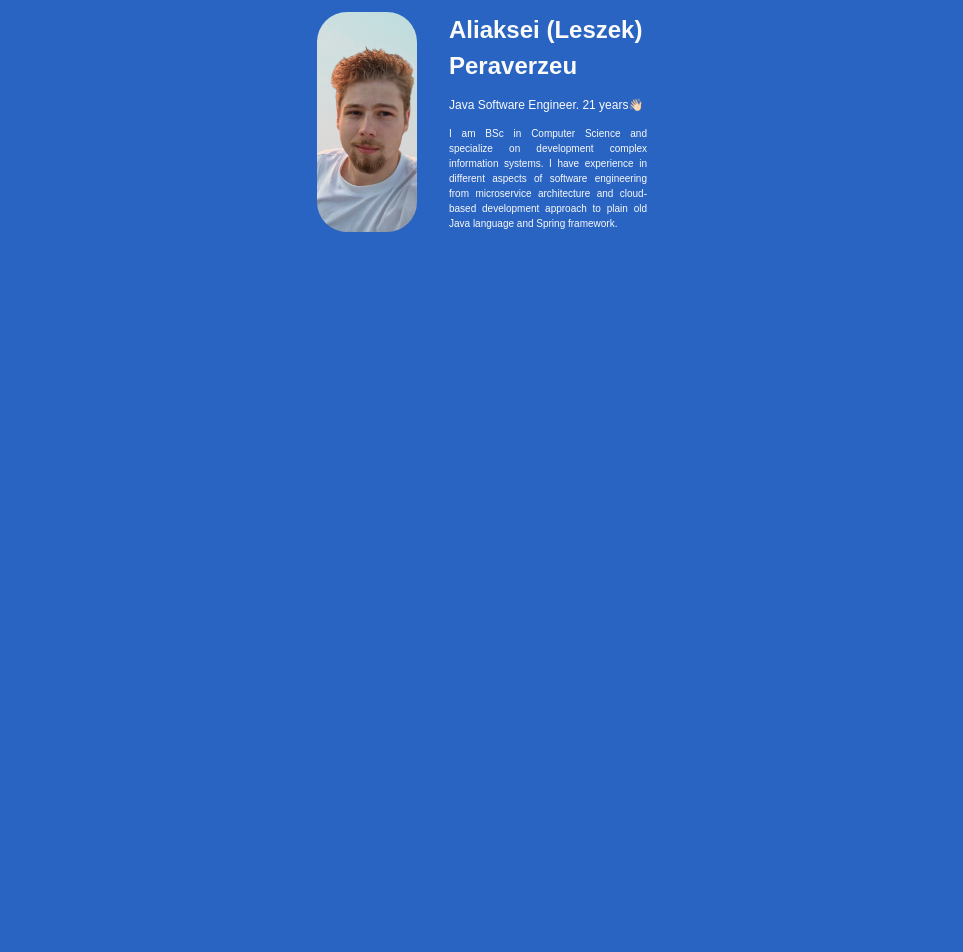
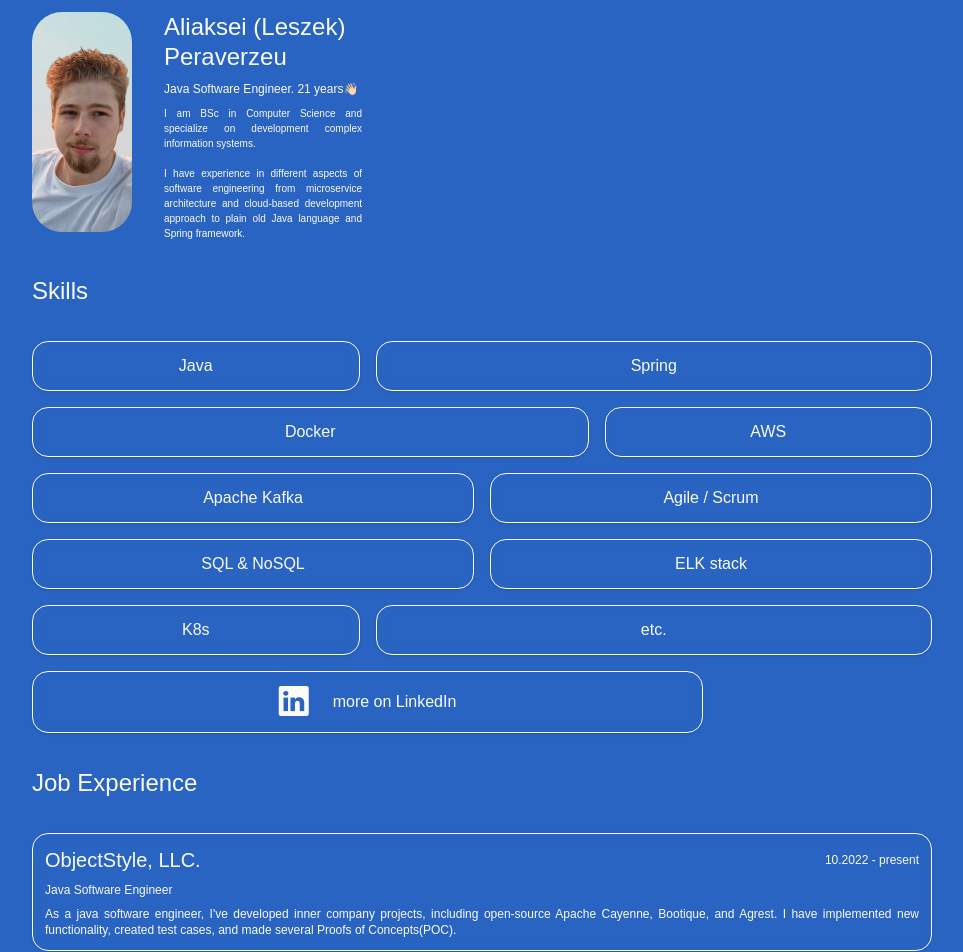
Before and after one commit to aperaverzeu/aperaverzeu.github.io, a React (Vite) app: page / in a window 1280 px wide. Shown: the part 20-972 px from the top of the page, without its empty margins (158-1121 px from the left). Before the commit the page ends 800 px from the top, so only its background shows below. Built offline with nearby package versions, Linux system fonts and the light colour scheme.

Commit message:
Add basic layout

```diff
--- a/src/App.tsx
+++ b/src/App.tsx
@@ -1,9 +1,17 @@
 import Header from "./components/Header.tsx";
+import Skills from "./components/Skills.tsx";
+import Job from "./components/Job.tsx";
+import About from "./components/About.tsx";
+import Contacts from "./components/Contacts.tsx";
 
 export default function App() {
     return (
-        <>
+        <div className="w-[20.625rem] lg:w-[56.25rem]">
             <Header/>
-        </>
+            <Skills/>
+            <Job/>
+            <About/>
+            <Contacts/>
+        </div>
     )
 }
--- /dev/null
+++ b/src/components/About.tsx
@@ -0,0 +1,30 @@
+export default function About() {
+    return (
+        <div className="flex flex-col">
+            <p className="heading">About</p>
+            <div className="flex flex-col space-y-4 text-justify">
+                <div>
+                    <p>
+                        I like cycling, enjoy creating music and writing science-like article.
+                    </p>
+                    <br/>
+                    <p>
+                        I am a big fan of linguistic and already know a couple of languages such as English,
+                        Polish, Czech, Ukrainian and I wanna learn Chinese, and German.
+                    </p>
+                </div>
+                <div>
+                    <p>
+                        I have been participating in university volunteering movement, where
+                        I was a teacher of CS and Java for freshmen.
+                    </p>
+                    <br/>
+                    <p>
+                        Also I was a member of different scientific and economic conferences.
+                        I dream about management career in the future.
+                    </p>
+                </div>
+            </div>
+        </div>
+    );
+}
--- /dev/null
+++ b/src/components/Contacts.tsx
@@ -0,0 +1,13 @@
+export default function Contacts() {
+    return (
+        <div className="flex flex-col">
+            <p className="heading">Contacts</p>
+            <div className="flex flex-col">
+                <div className="flex flex-row items-center rounded-2xl w-full border border-stone-50 p-3">
+                    <i className="bi bi-linkedin text-3xl w-1/5"/>
+                    <p className="text-xl w-4/5 self-center">LinkedIn</p>
+                </div>
+            </div>
+        </div>
+    );
+}
--- a/src/components/Header.tsx
+++ b/src/components/Header.tsx
@@ -3,14 +3,20 @@ export default function Header() {
         <div className="flex flex-row space-x-8 w-[20.625rem]">
             <img className="w-[100px] h-[220px] rounded-[30px] object-cover"
                  src="/src/assets/avatar.png" alt="avatar image"/>
-            <div className="flex flex-col space-y-3">
-                <p className="text-[1.5rem]">Aliaksei (Leszek) Peraverzeu</p>
-                <p className="text-[0.75rem] font-medium">Java Software Engineer. 21 years👋🏻</p>
-                <p className="text-[0.625rem] font-normal text-justify">
-                    I am BSc in Computer Science and specialize on development complex information systems.
-                    I have experience in different aspects of software engineering from microservice
-                    architecture and cloud-based development approach to plain old Java language and Spring framework.
-                </p>
+            <div className="flex flex-col space-y-2">
+                <p className="text-[1.5rem] leading-tight">Aliaksei (Leszek) Peraverzeu</p>
+                <p className="text-[0.75rem]">Java Software Engineer. 21 years👋🏻</p>
+                <div className="text-[0.625rem] font-normal text-justify">
+                    <p>
+                        I am BSc in Computer Science and specialize on development complex information systems.
+                    </p>
+                    <br/>
+                    <p>
+                        I have experience in different aspects of software engineering from microservice
+                        architecture and cloud-based development approach to plain old Java language and Spring
+                        framework.
+                    </p>
+                </div>
             </div>
         </div>
     );
--- /dev/null
+++ b/src/components/Job.tsx
@@ -0,0 +1,35 @@
+export default function Job() {
+    return (
+        <div className="flex flex-col">
+            <p className="heading">Job Experience</p>
+            <div className="flex flex-col spacy-y-16">
+                <div className="job">
+                    <div className="flex flex-row justify-between">
+                        <p className="self-center text-xl">ObjectStyle, LLC.</p>
+                        <p className="self-center text-xs">10.2022 - present</p>
+                    </div>
+                    <p className="text-xs">Java Software Engineer</p>
+                    <p className="text-xs text-justify">
+                        As a java software engineer, I've developed inner company projects,
+                        including open-source Apache Cayenne, Bootique, and Agrest.
+                        I have implemented new functionality, created test cases,
+                        and made several Proofs of Concepts(POC).
+                    </p>
+                </div>
+                <div className="job">
+                    <div className="flex flex-row justify-between">
+                        <p className="self-center text-xl">EIS, LTD.</p>
+                        <p className="self-center text-xs">08.2021 - 06.2022</p>
+                    </div>
+                    <p className="text-xs">Junior Java Developer</p>
+                    <p className="text-xs text-justify">
+                        As a junior java developer, I've participated in the whole development cycle:
+                        from discussing and defining the scope of the tasks to implementing and integrating them
+                        into the existing products. I was a part of the R&D team and was involved in developing
+                        high-loaded event-driven microservice SaaS and PaaS insurance products.
+                    </p>
+                </div>
+            </div>
+        </div>
+    );
+}
--- /dev/null
+++ b/src/components/Skills.tsx
@@ -0,0 +1,23 @@
+export default function Skills() {
+    return (
+        <div className="flex flex-col">
+            <p className="heading">Skills</p>
+            <div className="grid grid-cols-8 gap-4">
+                <p className="skill col-span-3">Java</p>
+                <p className="skill col-span-5">Spring</p>
+                <p className="skill col-span-5">Docker</p>
+                <p className="skill col-span-3">AWS</p>
+                <p className="skill col-span-4">Apache Kafka</p>
+                <p className="skill col-span-4">Agile / Scrum</p>
+                <p className="skill col-span-4">SQL & NoSQL</p>
+                <p className="skill col-span-4">ELK stack</p>
+                <p className="skill col-span-3">K8s</p>
+                <p className="skill col-span-5">etc.</p>
+                <p className="skill col-span-6 flex flex-row justify-center items-center space-x-6">
+                    <i className="bi bi-linkedin text-3xl"/>
+                    <p className="align-middle">more on LinkedIn</p>
+                </p>
+            </div>
+        </div>
+    );
+}
--- a/src/index.css
+++ b/src/index.css
@@ -1,7 +1,21 @@
+@import 'bootstrap-icons/font/bootstrap-icons.css';
+
 @tailwind base;
 @tailwind components;
 @tailwind utilities;
 
 body {
-    @apply flex flex-col justify-center items-center p-8 bg-[#2964C2] text-stone-50 font-semibold
+    @apply flex flex-col justify-center items-center p-8 bg-[#2964C2] text-stone-50 font-medium;
 }
+
+.skill {
+    @apply p-3 text-center rounded-2xl border border-stone-50 bg-opacity-0 shadow backdrop-blur-sm;
+}
+
+.job {
+    @apply flex flex-col space-y-2 rounded-2xl border border-stone-50 bg-opacity-0 shadow backdrop-blur-sm p-3 font-normal mb-4;
+}
+
+.heading {
+    @apply text-[1.5rem] mt-8 mb-8;
+}
```
